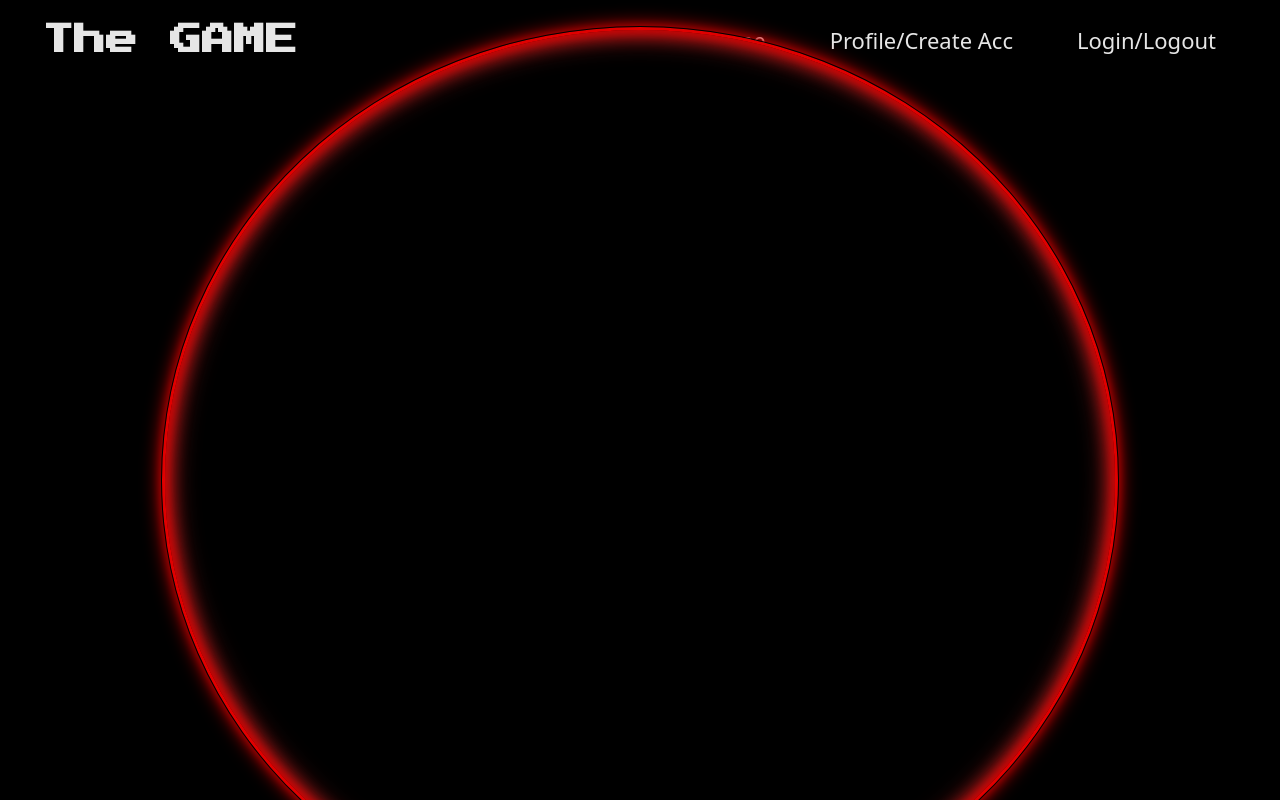
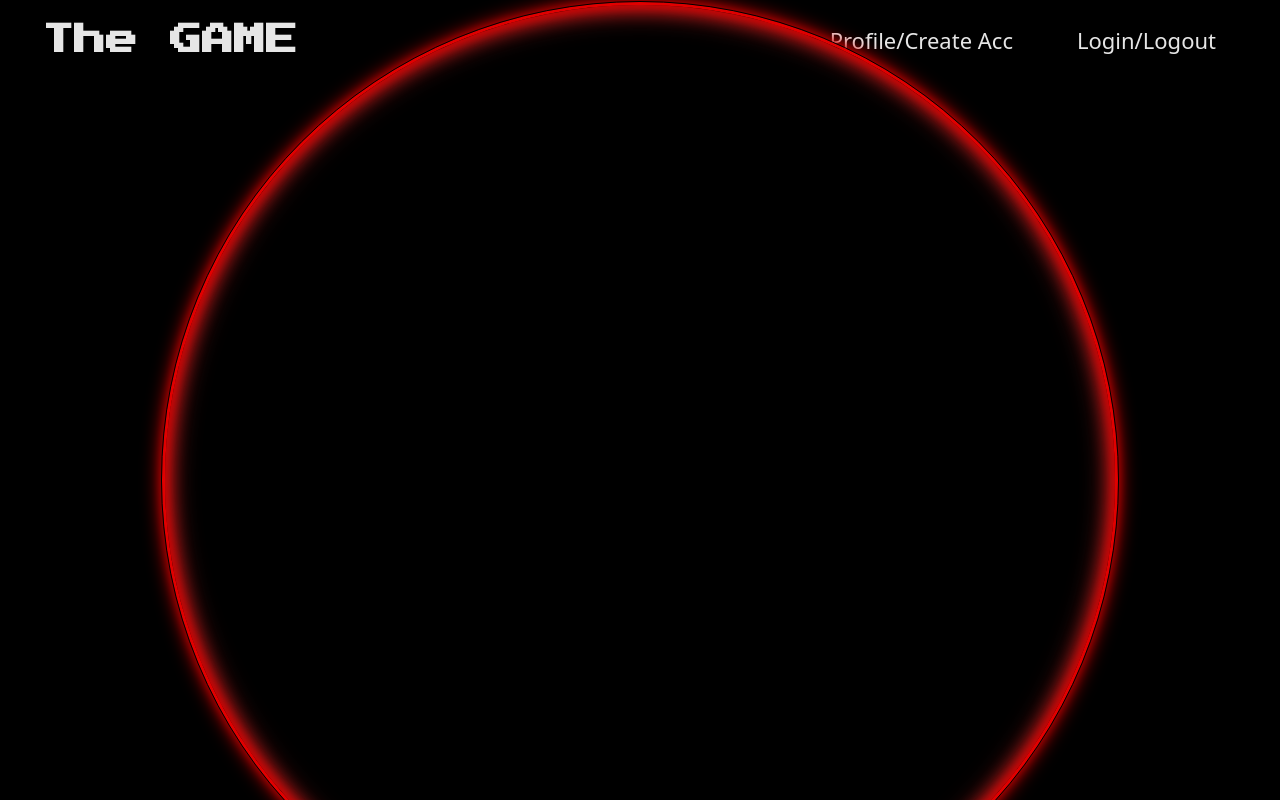
Before and after one commit to PhilippRosie/the-game, a React (Create React App) app: page /game in a window 1280 px wide. Shown: the top 800 px of the page. Built offline with nearby package versions, Linux system fonts and the light colour scheme; the HTML template or start-up script is replaced by a standard one.

Commit message:
Update game.js

```diff
--- a/src/pages/game.js
+++ b/src/pages/game.js
@@ -4,7 +4,7 @@ import "../styles/game.css";
 export default function game() {
   return (
     <div className="canvas-box">
-      <canvas width={950} height={900} id="mycanvas"></canvas>
+      <canvas width={950} height={950} id="mycanvas"></canvas>
     </div>
   );
 }
```
